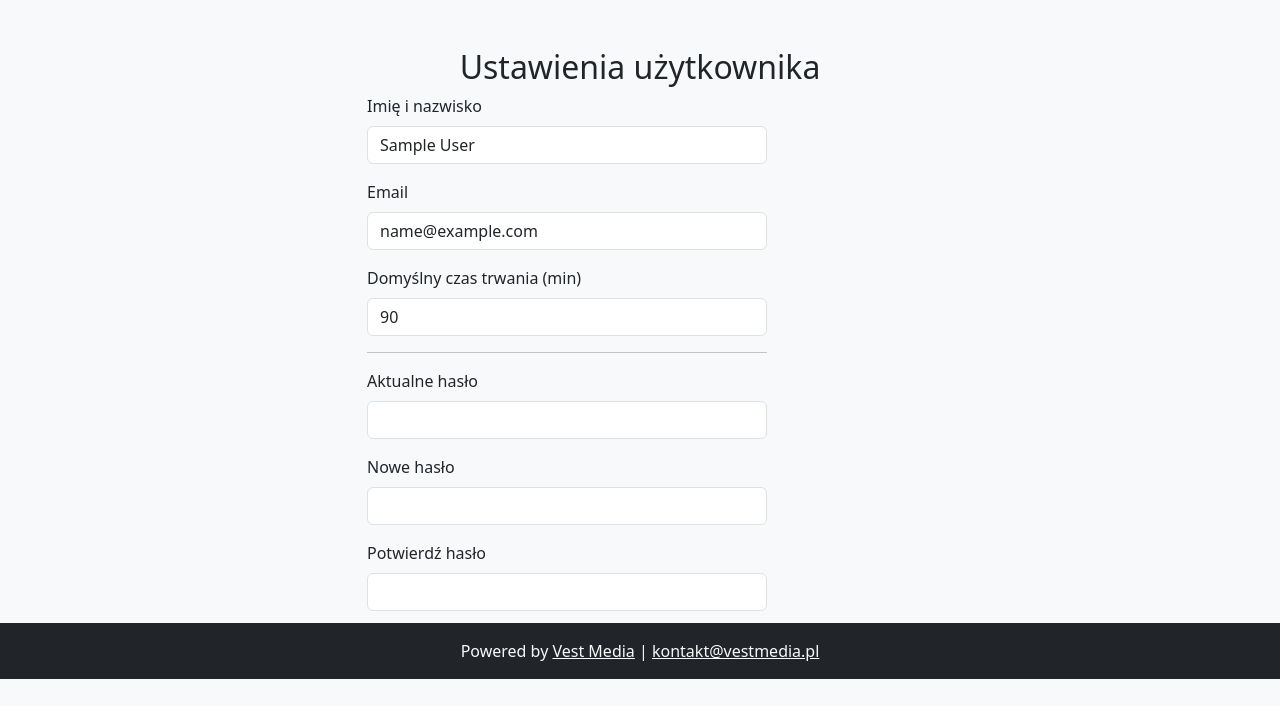
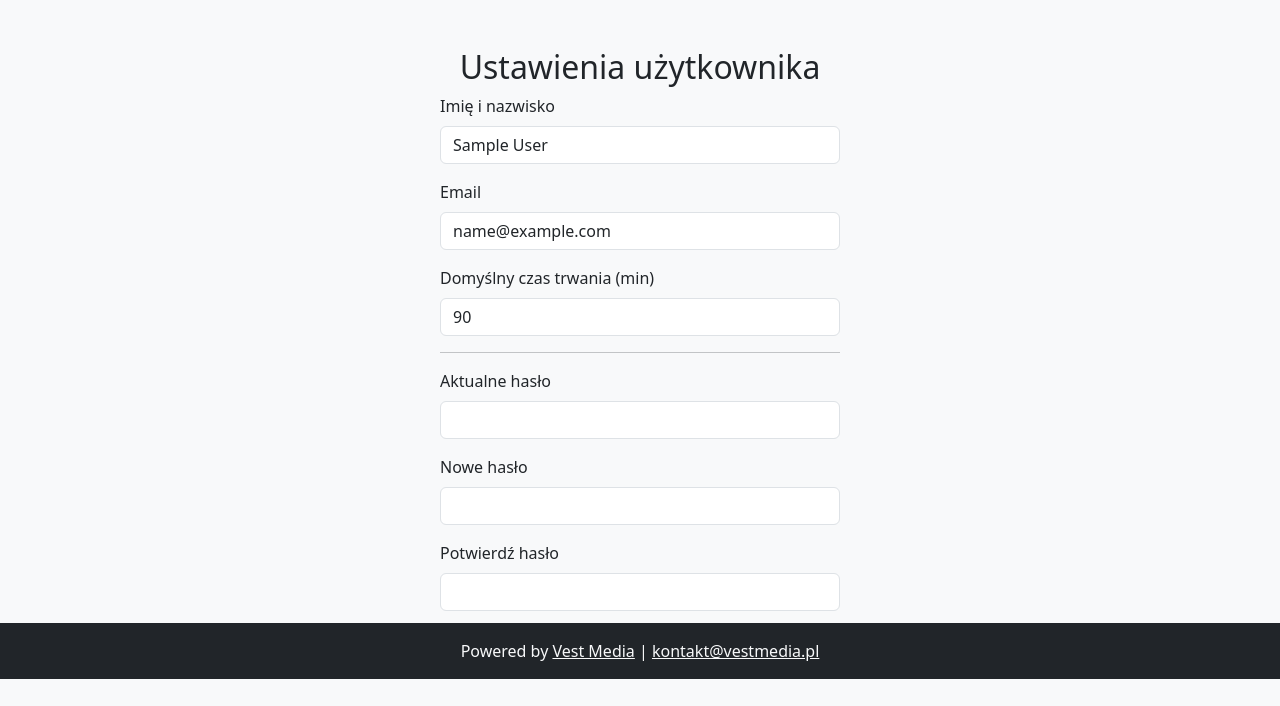
Before and after one commit to suchokrates1/konsultacje, a Flask app: page /settings in a window 1280 px wide. Shown: the part 121-827 px from the top of the page. Run offline with Flask 3, Linux system fonts and the light colour scheme; the visitor is signed in with stand-in values (Sample User, id 1); parts of the project's set-up code (start-up, migrations or seed data) failed here and were passed over.

Commit message:
Wyśrodkowanie formularza ustawień

```diff
--- a/app/templates/settings.html
+++ b/app/templates/settings.html
@@ -3,7 +3,7 @@
 {% block content %}
 <h2>Ustawienia użytkownika</h2>
 <div class="row justify-content-center text-center">
-  <div class="col-12 col-md-6">
+  <div class="col-12 col-md-6 d-flex justify-content-center">
     <form method="post" class="text-start w-100" style="max-width: 400px;">
       {{ form.hidden_tag() }}
       <div class="mb-3">
```
